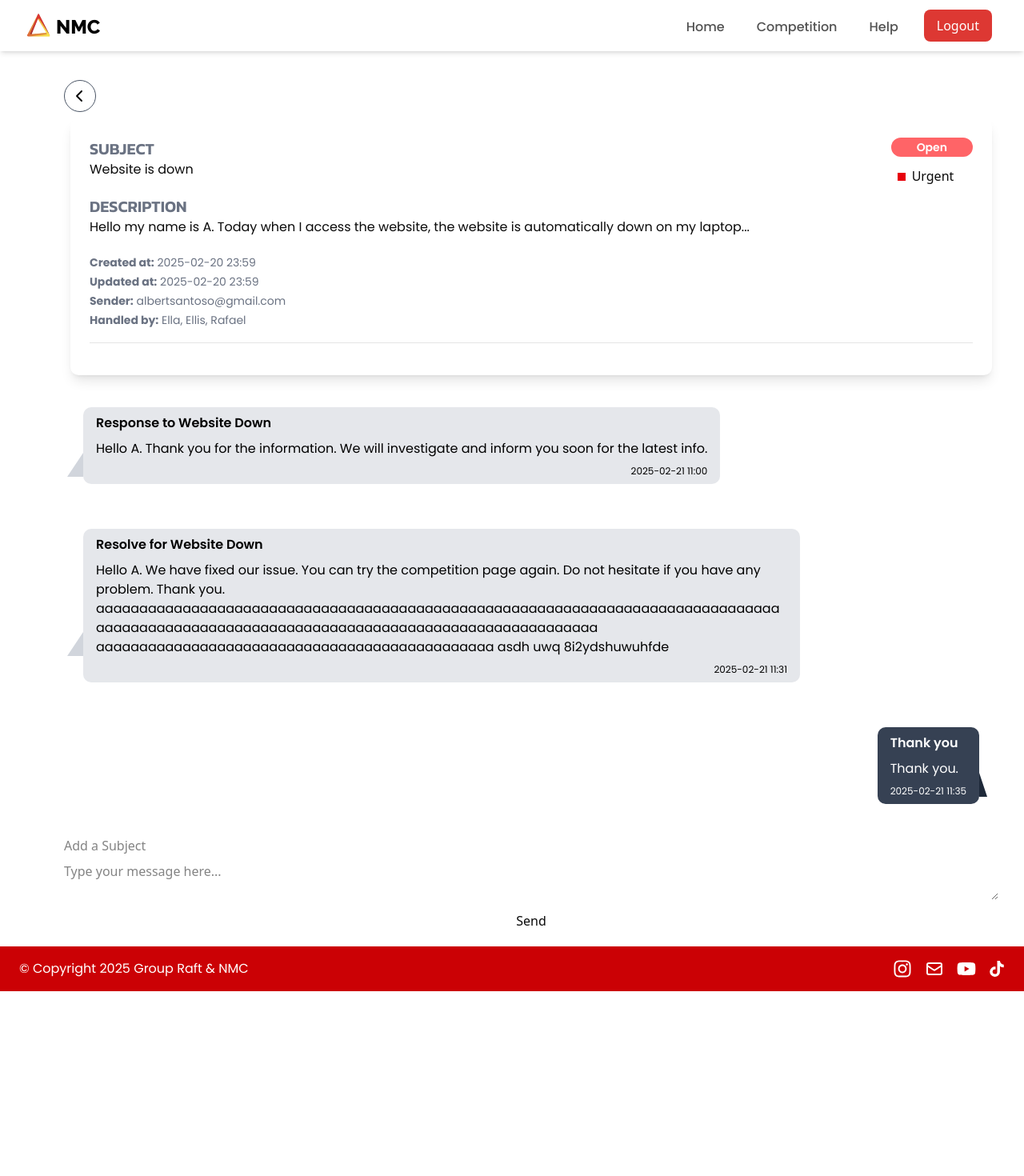
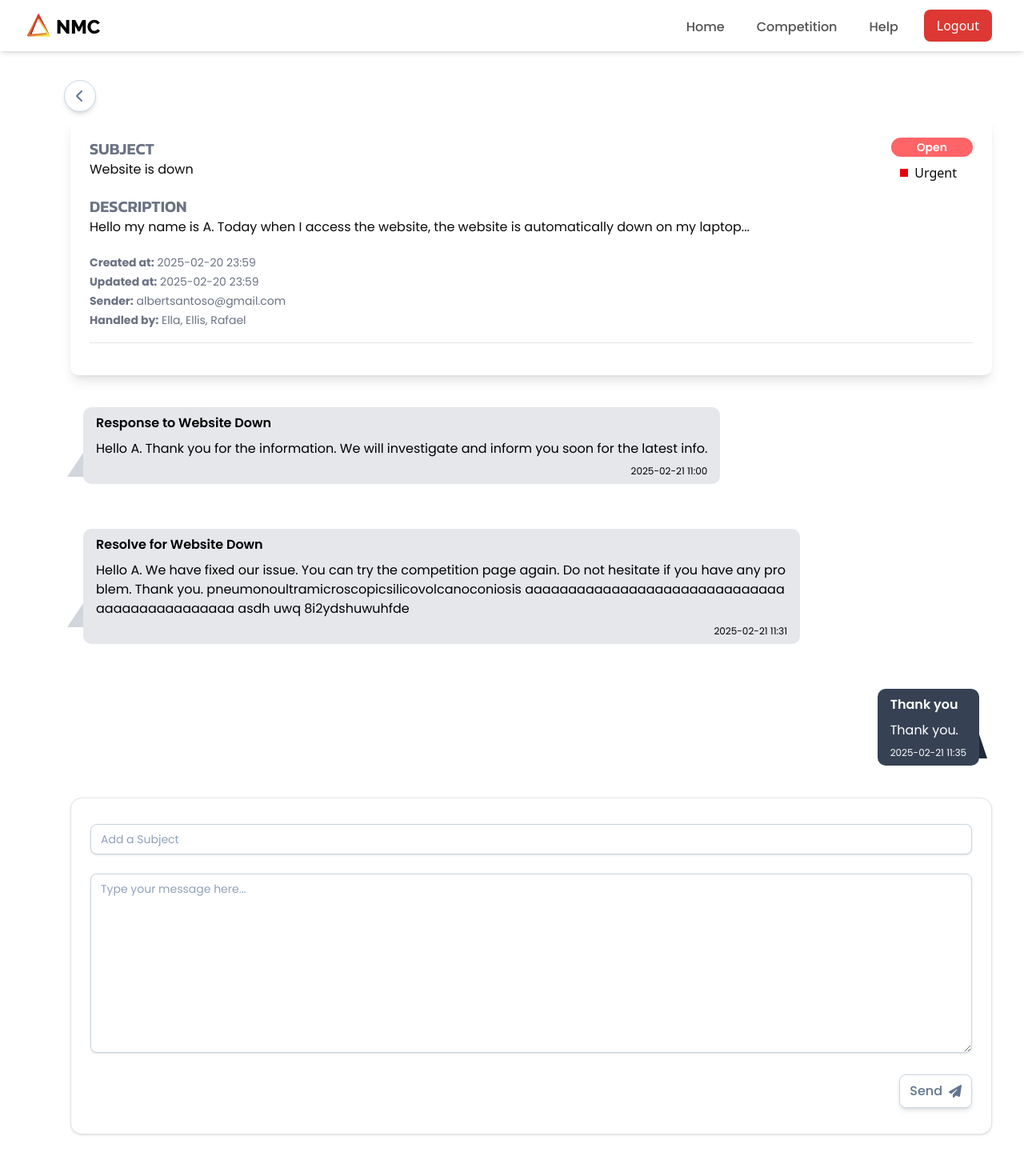
Before and after one commit to Ella-Raputri/WADS-FinalProject, a React (Vite) app in the folder frontend/: page /userticketdetails in a window 1280 px wide. Shown: the top 1470 px of the page at 80% size. Before the commit the page ends 1239 px from the top, so only its background shows below. Built offline with nearby package versions, Linux system fonts and the light colour scheme.

Commit message:
update input, textarea

```diff
--- a/frontend/src/components/ChatBox.jsx
+++ b/frontend/src/components/ChatBox.jsx
@@ -2,13 +2,13 @@ import { Card, CardContent } from "@/components/ui/card";
 
 export default function ChatBox({ msg, index, role }) {
   return (
-    <div className="max-w-6xl mt-6 mx-auto font-poppins">
+    <div className="max-w-6xl mt-6 mx-auto font-poppins" lang="en">
       <Card className="shadow-none border-none bg-transparent p-4">
         <div className={`relative flex ${msg.sender === role ? "justify-end" : "justify-start"}`}>
           <div className="relative">
           <CardContent
               key={index}
-            className={`p-2 px-4 w-fit max-w-4xl rounded-lg break-words whitespace-pre-wrap ${
+              className={`p-2 px-4 w-fit max-w-4xl rounded-lg break-all hyphens-auto whitespace-pre-wrap ${
                   msg.sender === role
                   ? "bg-gray-700 text-white ml-auto"
                   : "bg-gray-200 text-black"
--- a/frontend/src/pages/admin/ParticipantDetails.jsx
+++ b/frontend/src/pages/admin/ParticipantDetails.jsx
@@ -34,7 +34,7 @@ const ParticipantDetails = () => {
     return (
         <div className='mt-25 ml-4 mr-8 md:ml-20'>
             <div className='flex'>
-                <button className="border border-gray-600 w-10 h-10 flex items-center justify-center rounded-full hover:cursor-pointer hover:bg-gray-100"
+                <button className="bg-white text-slate-500 border shadow-md border-slate-300 w-10 h-10 flex items-center justify-center rounded-full hover:cursor-pointer hover:bg-gray-100"
                         onClick={() => navigate('/admincomp', { state: { updatedData: { ...data, status: updatedStatus } } })}>
                     <FontAwesomeIcon icon={faChevronLeft} />
                 </button>
--- a/frontend/src/pages/participant/NewTicket.jsx
+++ b/frontend/src/pages/participant/NewTicket.jsx
@@ -34,7 +34,7 @@ const NewTicket = () => {
     <div className='mt-25 ml-4 mr-8 md:ml-20 ' >
 
         <div className='flex'>
-            <button className="border border-gray-600 w-10 h-10 flex items-center justify-center rounded-full hover:cursor-pointer hover:bg-gray-100"
+            <button className="bg-white text-slate-500 border shadow-md border-slate-300 w-10 h-10 flex items-center justify-center rounded-full hover:cursor-pointer hover:bg-gray-100"
             onClick={() => navigate('/userhelp')}>
                 <FontAwesomeIcon icon={faChevronLeft} />
             </button>
@@ -49,7 +49,7 @@ const NewTicket = () => {
                 <label className="color-text-red font-semibold block mb-2 mt-5 ml-16 text-xl">Subject</label>
                 <input
                     type="text"
-                    className="ml-16 w-3/5 border rounded-lg p-2"
+                    className="ml-16 w-3/5 bg-white placeholder:text-slate-400 text-slate-700 text-sm border border-slate-300 rounded-md pl-3 pr-28 py-2 transition duration-300 ease focus:outline-none focus:border-slate-500 hover:border-slate-400 shadow-sm focus:shadow p-2"
                     placeholder="Enter subject"
                 />
             </div>
@@ -57,7 +57,7 @@ const NewTicket = () => {
             {/* Priority Dropdown */}
             <div>
                 <label className="ml-16 text-xl mt-8  color-text-red font-semibold block mb-2">Priority</label>
-                <select className="cursor-pointer ml-16 w-3/5 border rounded-lg p-2">
+                <select className="cursor-pointer ml-16 w-3/5 bg-white placeholder:text-slate-400 text-slate-700 text-sm border border-slate-300 rounded-md pl-3 pr-28 py-2 transition duration-300 ease focus:outline-none focus:border-slate-500 hover:border-slate-400 shadow-sm focus:shadow p-2">
                     <option value="low">Low</option>
                     <option value="medium">Medium</option>
                     <option value="high">High</option>
@@ -69,7 +69,7 @@ const NewTicket = () => {
             <div>
                 <label className="ml-16 text-xl mt-8 color-text-red font-semibold block mb-2">Message</label>
                 <textarea
-                    className="resize-none ml-16 w-3/5 border rounded-lg p-2 h-32"
+                    className="resize-none ml-16 w-3/5 bg-white placeholder:text-slate-400 text-slate-700 text-sm border border-slate-300 rounded-md pl-3 pr-28 py-2 transition duration-300 ease focus:outline-none focus:border-slate-500 hover:border-slate-400 shadow-sm focus:shadow p-2 h-32"
                     placeholder="Type your message..."
                     value={message}
                     onChange={(e) => setMessage(e.target.value)}
--- a/frontend/src/pages/participant/TicketDetails.jsx
+++ b/frontend/src/pages/participant/TicketDetails.jsx
@@ -1,8 +1,9 @@
 import React, { useState } from "react";
 import { useNavigate } from "react-router-dom";
-import { faChevronLeft } from '@fortawesome/free-solid-svg-icons';
+import { faChevronLeft, faPaperPlane } from '@fortawesome/free-solid-svg-icons';
 import { FontAwesomeIcon } from '@fortawesome/react-fontawesome';
-import { Button } from "@/components/ui/button"
+import { Card, CardContent } from "@/components/ui/card";
+import { Button } from "@/components/ui/button";
 import ChatBox from "@/components/Chatbox";
 
 const TicketDetails = () => {
@@ -18,7 +19,7 @@ const TicketDetails = () => {
     {
       subject: "Resolve for Website Down",
       message:
-        "Hello A. We have fixed our issue. You can try the competition page again. Do not hesitate if you have any problem. Thank you. aaaaaaaaaaaaaaaaaaaaaaaaaaaaaaaaaaaaaaaaaaaaaaaaaaaaaaaaaaaaaaaaaaaaaaaaaaaaaaaaaaaaaaaaaaaaaaaaaaaaaaaaaaaaaaaaaaaaaaaaaaaaaaaaaaaaaaaaa aaaaaaaaaaaaaaaaaaaaaaaaaaaaaaaaaaaaaaaaaaaaaa asdh uwq 8i2ydshuwuhfde ",
+        "Hello A. We have fixed our issue. You can try the competition page again. Do not hesitate if you have any problem. Thank you. pneumonoultramicroscopicsilicovolcanoconiosis aaaaaaaaaaaaaaaaaaaaaaaaaaaaaaaaaaaaaaaaaaaaaa asdh uwq 8i2ydshuwuhfde ",
       timestamp: "2025-02-21 11:31",
       status: "resolved",
       sender: "admin",
@@ -38,7 +39,7 @@ const TicketDetails = () => {
   return (
     <div className="mt-25 ml-4 mr-8 md:ml-20 ">
       <div className='flex'>
-          <button className="border border-gray-600 w-10 h-10 flex items-center justify-center rounded-full hover:cursor-pointer hover:bg-gray-100"
+          <button className="bg-white text-slate-500 border shadow-md border-slate-300 w-10 h-10 flex items-center justify-center rounded-full hover:cursor-pointer hover:bg-gray-100"
           onClick={() => navigate('/userhelp')}>
               <FontAwesomeIcon icon={faChevronLeft} />
           </button>
@@ -46,7 +47,7 @@ const TicketDetails = () => {
 
 
       <div className="max-w-6xl mt-2 mx-auto p-6 bg-white rounded-lg shadow-lg">
-      <div className="border-b pb-4 mb-4 flex justify-between">
+      <div className="border-b pb-4 mb-4 flex flex-col md:flex-row justify-between">
         <div>
           <h2 className="text-xl text-gray-500 font-kanit font-semibold">SUBJECT</h2>
           <p className="font-poppins text-md">Website is down</p>
@@ -63,29 +64,39 @@ const TicketDetails = () => {
           </div>
         </div>
 
-        <div>
+        <div className="flex flex-col items-start md:items-end mt-8 md:mt-0">
           <div className="bg-red-400 font-poppins w-min p-0.5 px-8 text-sm text-white font-semibold rounded-2xl">Open</div>
-          <div><div className="font-poppins inline-flex mr-2 mt-5 ml-2 w-2.5 h-2.5 bg-red-600"></div>Urgent </div>
+          <div className="flex items-center mt-2 mr-5">
+            <div className="font-poppins inline-flex mr-2 w-2.5 h-2.5 bg-red-600"></div>Urgent
           </div>
         </div>
+      </div>
+
     </div>
 
     {messages.map((msg, index) => (
         <ChatBox msg={msg} index={index} role={"user"}></ChatBox>
       ))}
 
-      <div className="mt-6">
+
+    <Card className="max-w-6xl mt-6 py-8 mb-8 mx-auto font-poppins">
+      <CardContent>
           <input
             type="text"
             placeholder="Add a Subject"
-          className="input input-bordered w-full mb-2"
+            className="w-full bg-white placeholder:text-slate-400 text-slate-700 text-sm border border-slate-300 rounded-md pl-3 pr-28 py-2 transition duration-300 ease focus:outline-none focus:border-slate-500 hover:border-slate-400 shadow-sm focus:shadow mb-6"
           />
           <textarea
             placeholder="Type your message here..."
-          className="textarea textarea-bordered w-full mb-2"
+            className="w-full mb-5 min-h-56 max-h-56 bg-white placeholder:text-slate-400 text-slate-700 text-sm border border-slate-300 rounded-md pl-3 pr-28 py-2 transition duration-300 ease focus:outline-none focus:border-slate-500 hover:border-slate-400 shadow-sm focus:shadow"
           ></textarea>
-        <button className="btn btn-primary w-full">Send</button>
+
+        <div className="flex justify-end">
+          <Button className="px-6 py-5 text-md bg-white text-slate-500 border shadow-md border-slate-300 hover:bg-gray-100 cursor-pointer">Send <FontAwesomeIcon icon={faPaperPlane} /> </Button>
         </div>
+      </CardContent>
+    </Card>
+
 
 
 
```
Lines whose indentation alone changed are shown as unchanged.
